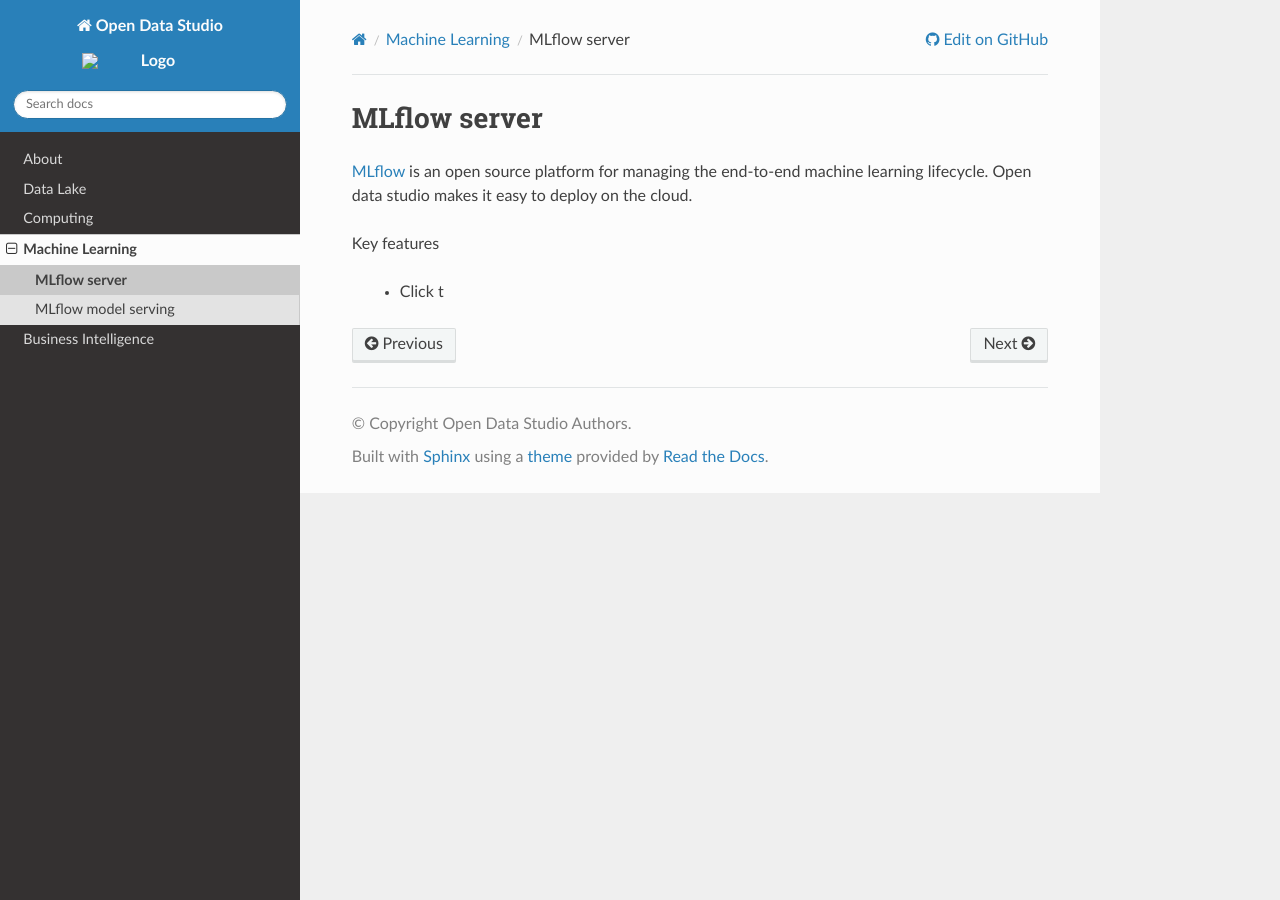
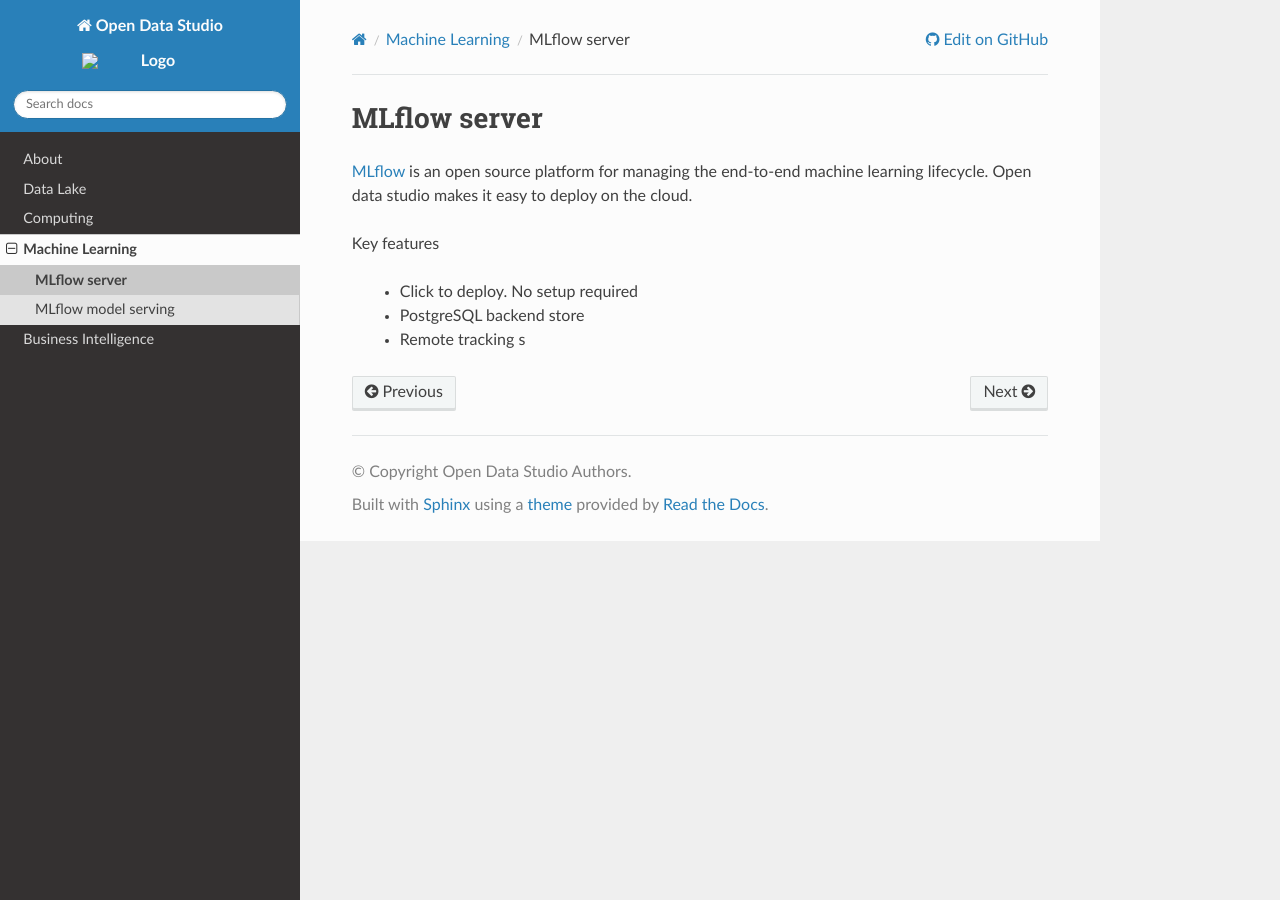
Before and after one commit to Forethoughts/forethoughts-datastudio, a Sphinx documentation site: the page built from docs/machine-learning/mlflow-server.rst, in a window 1280 px wide. Built offline with Sphinx 7.4.7 and the Read the Docs theme 2.0.0, drawn with Linux system fonts in a browser that asks for light colours; pages that are not in the unit, such as notebooks, are missing from menus.

Commit message:
release 0.0.11

```diff
--- a/docs/machine-learning/mlflow-server.rst
+++ b/docs/machine-learning/mlflow-server.rst
@@ -7,4 +7,6 @@ Open data studio makes it easy to deploy on the cloud.
 
 Key features
 
-  - Click t
+  - Click to deploy. No setup required
+  - PostgreSQL backend store
+  - Remote tracking s
```
